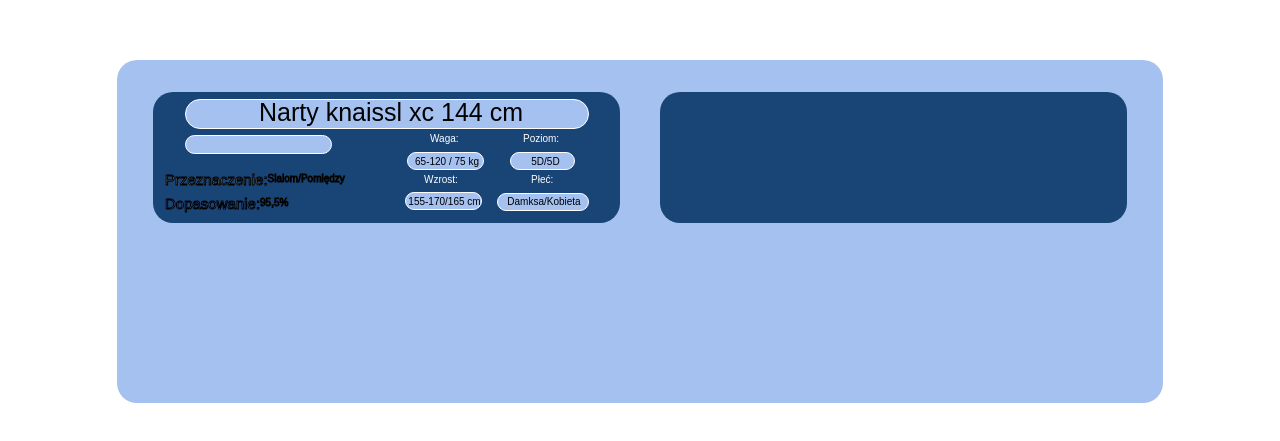
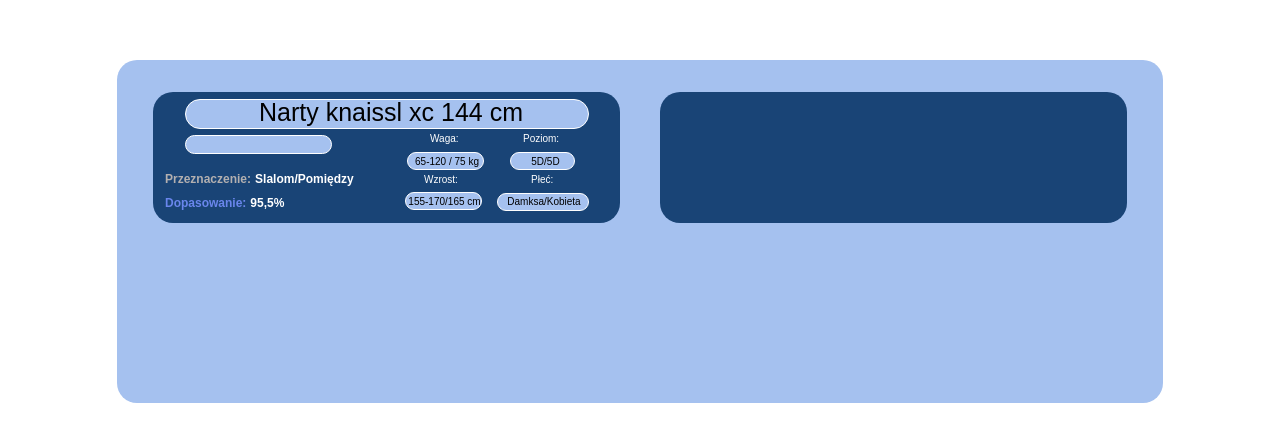
Before and after one commit to JakNikT/asystent_java, a React (Vite) app in the folder asystent-nart-web/: page / in a window 1280 px wide. Shown: the part 169-610 px from the top of the page. Built offline with nearby package versions, Linux system fonts and the light colour scheme; a web font is replaced by a local one.

Commit message:
program działa

```diff
--- a/asystent-nart-web/src/components/AnimaComponent.tsx
+++ b/asystent-nart-web/src/components/AnimaComponent.tsx
@@ -62,18 +62,16 @@
           Płeć:
             </div>
 
-        <p className="absolute top-[77px] left-3 h-[21px] flex items-center justify-center [-webkit-text-stroke:1px_#000000] font-adlam font-normal text-transparent text-[15px] tracking-[0] leading-[21.0px] whitespace-nowrap">
+        <p className="absolute top-[77px] left-3 h-[21px] flex items-center justify-center font-adlam font-bold text-white text-[12px] tracking-[0] leading-[21.0px] whitespace-nowrap">
           <span className="text-[#b3b0b0]">Przeznaczenie:</span>
-          <span className="text-white text-[10px] leading-[14.0px]">
-            {" "}
+          <span className="text-white text-[12px] leading-[14.0px] ml-1">
             {skiData.purpose}
           </span>
         </p>
 
-        <p className="absolute top-[101px] left-3 h-[21px] flex items-center justify-center [-webkit-text-stroke:1px_#000000] font-adlam font-normal text-transparent text-[15px] tracking-[0] leading-[21.0px] whitespace-nowrap">
+        <p className="absolute top-[101px] left-3 h-[21px] flex items-center justify-center font-adlam font-bold text-white text-[12px] tracking-[0] leading-[21.0px] whitespace-nowrap">
           <span className="text-[#6a86ec]">Dopasowanie:</span>
-          <span className="text-white text-[10px] leading-[14.0px]">
-            {" "}
+          <span className="text-white text-[12px] leading-[14.0px] ml-1">
             {skiData.match}
           </span>
         </p>
```
